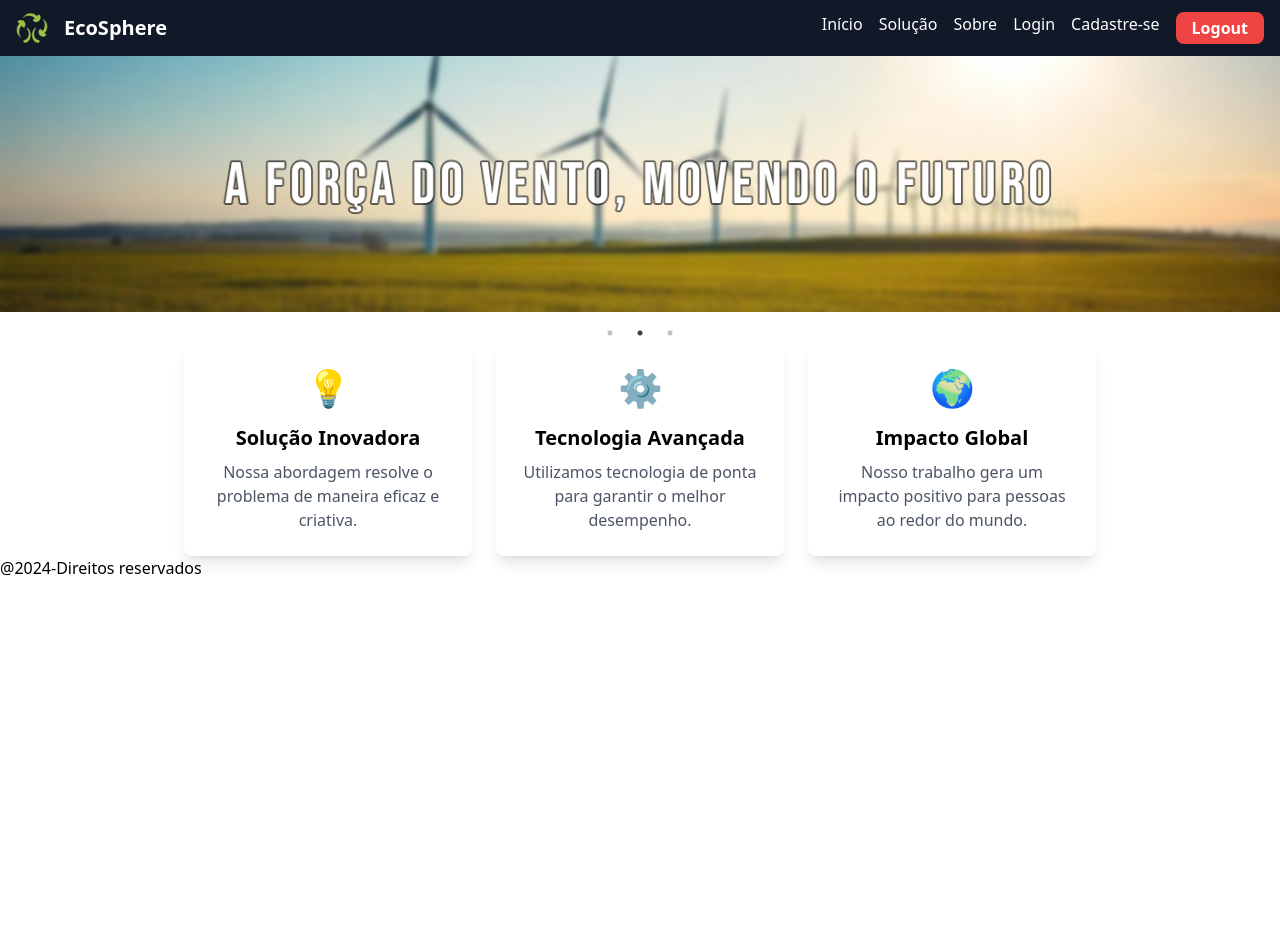
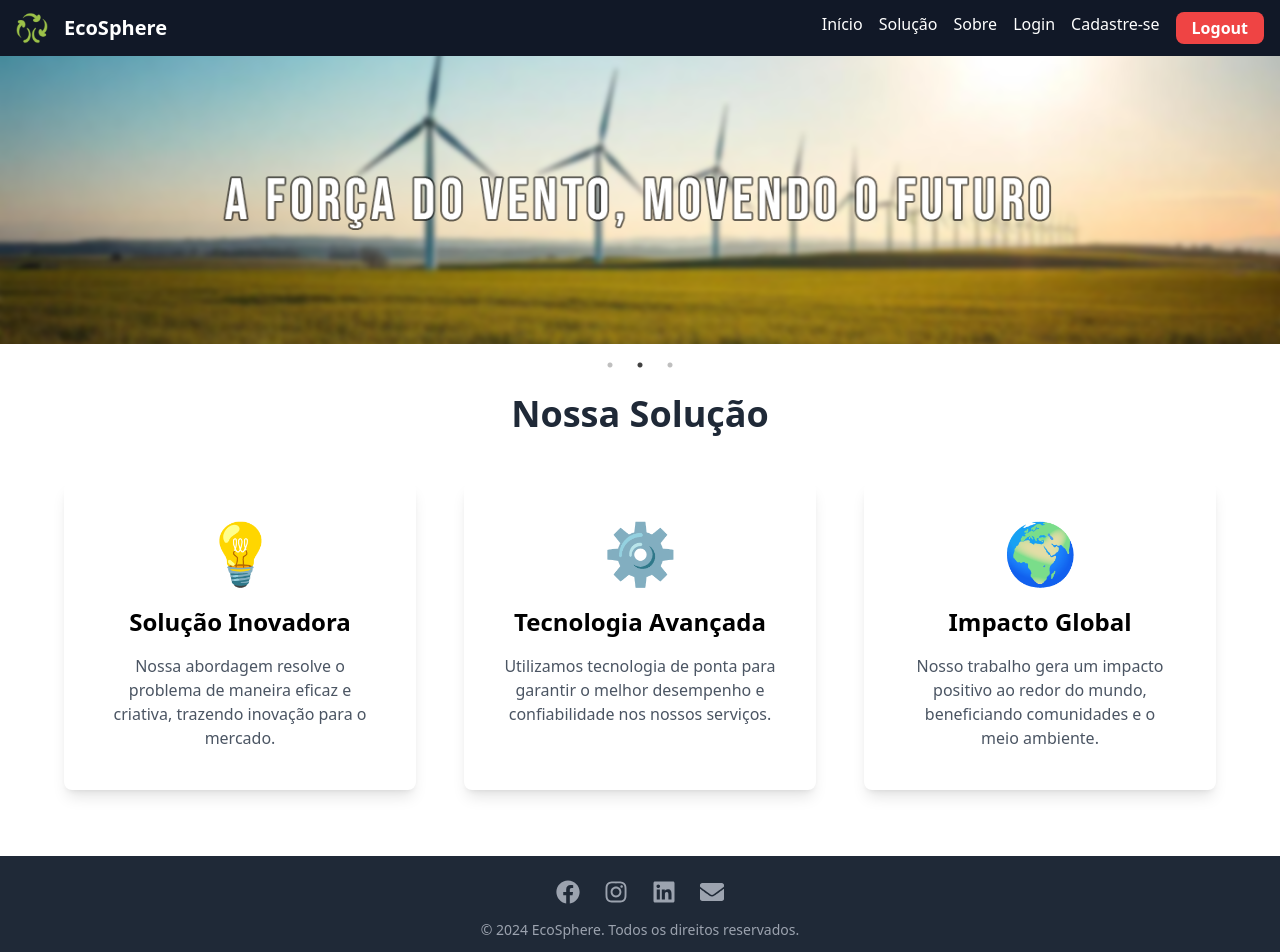
Before and after one commit to Arthurgaa/projetogs, a React (Vite) app: page / in a window 1280 px wide. Shown: the top 952 px of the page. Before the commit the page ends 800 px from the top, so only its background shows below. Built offline with nearby package versions, Linux system fonts and the light colour scheme.

Commit message:
Cards aumentados e Footer finalizado

```diff
--- a/package.json
+++ b/package.json
@@ -14,6 +14,7 @@
     "json-server": "^1.0.0-beta.3",
     "react": "^18.3.1",
     "react-dom": "^18.3.1",
+    "react-icons": "^5.3.0",
     "react-router-dom": "^6.28.0",
     "react-slick": "^0.30.2",
     "slick-carousel": "^1.8.1"
--- a/src/components/Footer.jsx
+++ b/src/components/Footer.jsx
@@ -1,9 +1,31 @@
-const Footer=()=>{
-    return(
-        <>
-        <h5>@2024-Direitos reservados</h5>
-        </>
-    )
-}
+import React from 'react';
+import { FaFacebook, FaInstagram, FaLinkedin, FaEnvelope } from 'react-icons/fa';
 
-export default Footer
+const Footer = () => {
+    return (
+        <footer className="bg-gray-800 text-white py-6">
+            <div className="container mx-auto flex flex-col items-center">
+                {/* Social Icons */}
+                <div className="flex space-x-6 mb-4">
+                    <a href="https://facebook.com" target="_blank" rel="noopener noreferrer" className="text-gray-400 hover:text-white transition-colors duration-300">
+                        <FaFacebook size={24} />
+                    </a>
+                    <a href="https://instagram.com" target="_blank" rel="noopener noreferrer" className="text-gray-400 hover:text-white transition-colors duration-300">
+                        <FaInstagram size={24} />
+                    </a>
+                    <a href="https://linkedin.com" target="_blank" rel="noopener noreferrer" className="text-gray-400 hover:text-white transition-colors duration-300">
+                        <FaLinkedin size={24} />
+                    </a>
+                    <a href="mailto:seuemail@dominio.com" className="text-gray-400 hover:text-white transition-colors duration-300">
+                        <FaEnvelope size={24} />
+                    </a>
+                </div>
+
+                {/* Footer Text */}
+                <p className="text-gray-400 text-sm">&copy; {new Date().getFullYear()} EcoSphere. Todos os direitos reservados.</p>
+            </div>
+        </footer>
+    );
+};
+
+export default Footer;
--- a/src/routes/Home.jsx
+++ b/src/routes/Home.jsx
@@ -15,40 +15,44 @@ const Home = () => {
     };
 
     return (
-        <div className="w-full">
+        <div className="w-full min-h-screen flex flex-col">
             {/* Banner */}
-            <div className="w-full h-64 mb-8">
+            <div className="w-full h-72 mb-12">
                 <Slider {...settings}>
                     <div>
-                        <img src="/banner1.png" alt="Banner 1" className="w-full h-64 object-cover" />
+                        <img src="/banner1.png" alt="Banner 1" className="w-full h-72 object-cover" />
                     </div>
                     <div>
-                        <img src="/banner2.png" alt="Banner 2" className="w-full h-64 object-cover" />
+                        <img src="/banner2.png" alt="Banner 2" className="w-full h-72 object-cover" />
                     </div>
                     <div>
-                        <img src="/banner3.png" alt="Banner 3" className="w-full h-64 object-cover" />
+                        <img src="/banner3.png" alt="Banner 3" className="w-full h-72 object-cover" />
                     </div>
                 </Slider>
             </div>
 
             {/* Cards Section */}
-            <div className="flex flex-wrap justify-center gap-6 px-4">
-                <div className="bg-white shadow-lg rounded-lg p-6 w-72 text-center transform transition duration-300 hover:scale-105 hover:shadow-xl">
-                    <div className="text-4xl mb-4">💡</div>
-                    <h3 className="text-xl font-semibold mb-2">Solução Inovadora</h3>
-                    <p className="text-gray-600">Nossa abordagem resolve o problema de maneira eficaz e criativa.</p>
-                </div>
+            <div className="flex-grow flex flex-col items-center justify-center mb-16 px-4">
+                <h2 className="text-4xl font-bold mb-12 text-gray-800">Nossa Solução</h2>
 
-                <div className="bg-white shadow-lg rounded-lg p-6 w-72 text-center transform transition duration-300 hover:scale-105 hover:shadow-xl">
-                    <div className="text-4xl mb-4">⚙️</div>
-                    <h3 className="text-xl font-semibold mb-2">Tecnologia Avançada</h3>
-                    <p className="text-gray-600">Utilizamos tecnologia de ponta para garantir o melhor desempenho.</p>
-                </div>
+                <div className="grid grid-cols-1 md:grid-cols-3 gap-12 w-full max-w-6xl">
+                    <div className="bg-white shadow-lg rounded-lg p-10 text-center transform transition duration-300 hover:scale-105 hover:shadow-2xl">
+                        <div className="text-6xl mb-6">💡</div>
+                        <h3 className="text-2xl font-semibold mb-4">Solução Inovadora</h3>
+                        <p className="text-gray-600">Nossa abordagem resolve o problema de maneira eficaz e criativa, trazendo inovação para o mercado.</p>
+                    </div>
 
-                <div className="bg-white shadow-lg rounded-lg p-6 w-72 text-center transform transition duration-300 hover:scale-105 hover:shadow-xl">
-                    <div className="text-4xl mb-4">🌍</div>
-                    <h3 className="text-xl font-semibold mb-2">Impacto Global</h3>
-                    <p className="text-gray-600">Nosso trabalho gera um impacto positivo para pessoas ao redor do mundo.</p>
+                    <div className="bg-white shadow-lg rounded-lg p-10 text-center transform transition duration-300 hover:scale-105 hover:shadow-2xl">
+                        <div className="text-6xl mb-6">⚙️</div>
+                        <h3 className="text-2xl font-semibold mb-4">Tecnologia Avançada</h3>
+                        <p className="text-gray-600">Utilizamos tecnologia de ponta para garantir o melhor desempenho e confiabilidade nos nossos serviços.</p>
+                    </div>
+
+                    <div className="bg-white shadow-lg rounded-lg p-10 text-center transform transition duration-300 hover:scale-105 hover:shadow-2xl">
+                        <div className="text-6xl mb-6">🌍</div>
+                        <h3 className="text-2xl font-semibold mb-4">Impacto Global</h3>
+                        <p className="text-gray-600">Nosso trabalho gera um impacto positivo ao redor do mundo, beneficiando comunidades e o meio ambiente.</p>
+                    </div>
                 </div>
             </div>
         </div>
```
Also changed, not shown: 1 other file (tests, documents, lock files or other folders).
